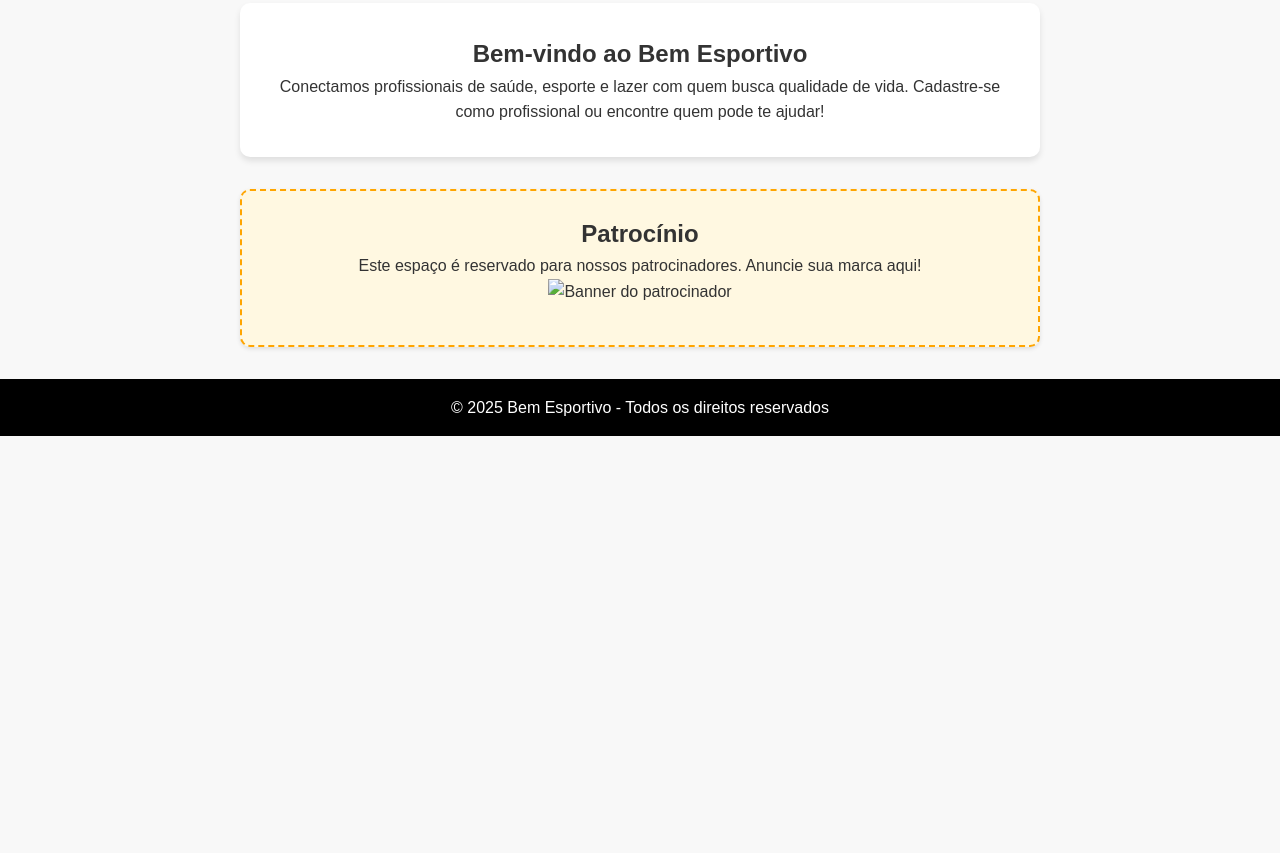
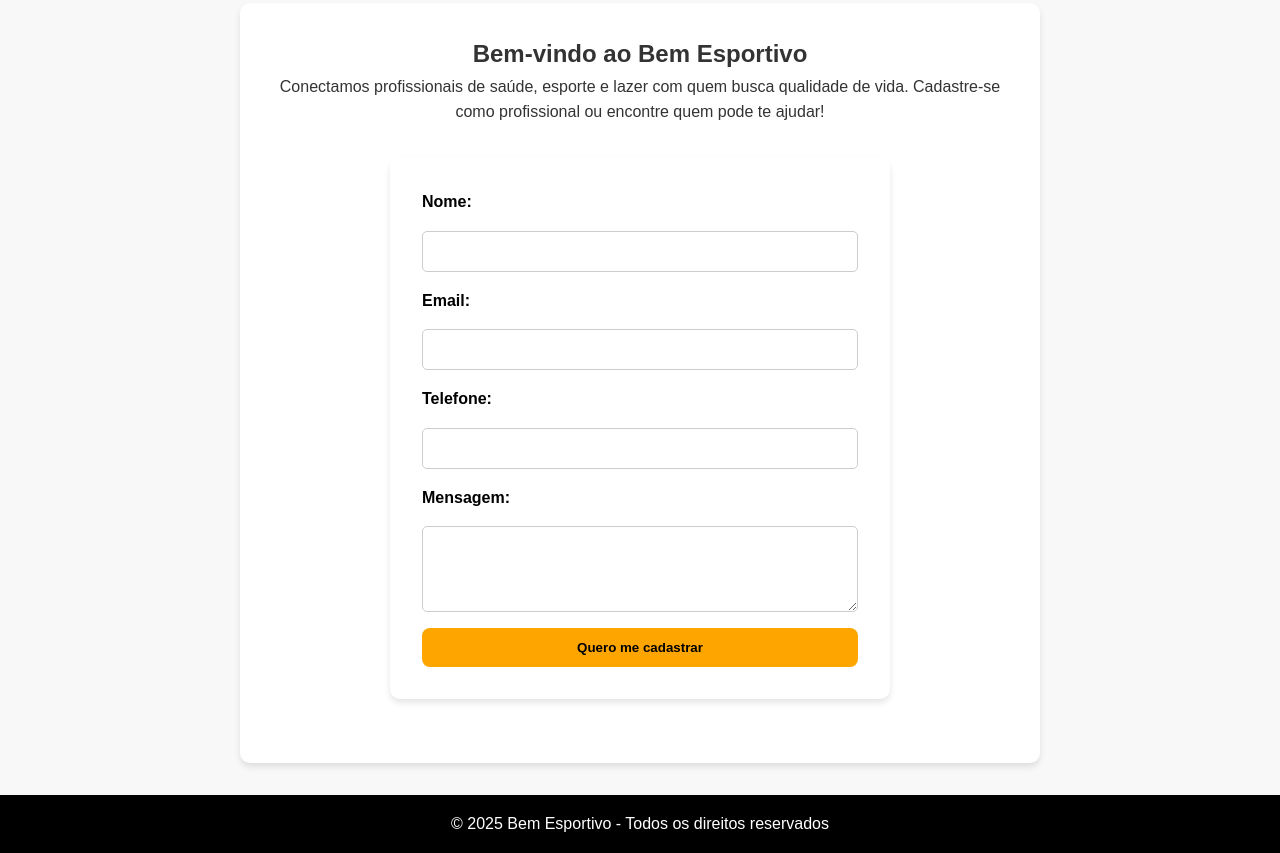
Before and after one commit to Valterigor/bemesportivo, a plain HTML site: page index.html in a window 1280 px wide. Shown: the part 567-1420 px from the top of the page. Before the commit the page ends 1003 px from the top, so only its background shows below. Drawn offline with Linux system fonts and the light colour scheme.

Commit message:
Update index.html

```diff
--- a/index.html
+++ b/index.html
@@ -5,7 +5,6 @@ index.html
 <head>
   <meta charset="UTF-8">
   <meta name="viewport" content="width=device-width, initial-scale=1.0">
-  <meta name="description" content="Conectamos profissionais de saúde, esporte e lazer com quem busca qualidade de vida.">
   <title>Bem Esportivo - Saúde, Esporte e Lazer</title>
   <style>
     :root {
@@ -34,13 +33,11 @@ index.html
       color: var(--laranja);
       padding: 2rem 1rem;
       text-align: center;
-      position: relative;
     }
 
     .logo {
       width: 300px;
-      display: block;
-      margin: 0 auto 1rem auto;
+      margin-bottom: 1rem;
     }
 
     nav {
@@ -73,23 +70,6 @@ index.html
       text-align: center;
     }
 
-    .patrocinio {
-      max-width: 800px;
-      margin: 2rem auto;
-      background: #fff8e1;
-      padding: 1.5rem;
-      border-radius: 10px;
-      border: 2px dashed var(--laranja);
-      text-align: center;
-      box-shadow: 0 2px 4px rgba(0, 0, 0, 0.1);
-    }
-
-    .patrocinio img {
-      max-width: 100%;
-      height: auto;
-      margin-bottom: 1rem;
-    }
-
     footer {
       background-color: var(--preto);
       color: var(--branco);
@@ -97,13 +77,55 @@ index.html
       padding: 1rem;
       margin-top: 2rem;
     }
+
+    .formulario {
+      background-color: var(--branco);
+      padding: 2rem;
+      border-radius: 10px;
+      box-shadow: 0 4px 6px rgba(0, 0, 0, 0.1);
+      max-width: 500px;
+      margin: 2rem auto;
+      display: flex;
+      flex-direction: column;
+      gap: 1rem;
+      text-align: left;
+    }
+
+    .formulario label {
+      font-weight: bold;
+      color: var(--preto);
+    }
+
+    .formulario input,
+    .formulario textarea {
+      padding: 0.75rem;
+      border: 1px solid #ccc;
+      border-radius: 5px;
+      font-family: Arial, sans-serif;
+      width: 100%;
+    }
+
+    .formulario button {
+      background-color: var(--laranja);
+      color: var(--preto);
+      border: none;
+      padding: 0.75rem 1.5rem;
+      border-radius: 8px;
+      font-weight: bold;
+      cursor: pointer;
+      transition: background 0.3s ease;
+    }
+
+    .formulario button:hover {
+      background-color: var(--laranja-hover);
+    }
   </style>
 </head>
 
 <body>
 
   <header>
-    <img src="logosemfundo.jpg" alt="Logo da Bem Esportivo" class="logo">
+    <img src="logosemfundo.jpg" alt="Logo Bem Esportivo" class="logo">
     <h1>A solução em Saúde, Esporte e Lazer</h1>
     <nav>
       <a href="cadastro.html">Cadastre-se como Profissional</a>
@@ -115,22 +137,62 @@ index.html
 
   <main>
     <h2>Bem-vindo ao Bem Esportivo</h2>
-    <p>Conectamos profissionais de saúde, esporte e lazer com quem busca qualidade de vida. Cadastre-se como profissional ou encontre quem pode te ajudar!</p>
+    <p>Conectamos profissionais de saúde, esporte e lazer com quem busca qualidade de vida.
+      Cadastre-se como profissional ou encontre quem pode te ajudar!</p>
+
+    <form action="https://formspree.io/f/SEU_ID_AQUI" method="POST" class="formulario">
+      <label for="nome">Nome:</label>
+      <input type="text" id="nome" name="nome" required>
+
+      <label for="email">Email:</label>
+      <input type="email" id="email" name="email" required>
+
+      <label for="telefone">Telefone:</label>
+      <input type="tel" id="telefone" name="telefone">
+
+      <label for="mensagem">Mensagem:</label>
+      <textarea id="mensagem" name="mensagem" rows="4" required></textarea>
+
+      <button type="submit">Quero me cadastrar</button>
+
+      <p class="sucesso" style="display:none; color: green;">Mensagem enviada com sucesso!</p>
+      <p class="erro" style="display:none; color: red;">Ocorreu um erro. Tente novamente.</p>
+    </form>
   </main>
-
-  <section class="patrocinio">
-    <h2>Patrocínio</h2>
-    <p>Este espaço é reservado para nossos patrocinadores. Anuncie sua marca aqui!</p>
-    <img src="banner-patrocinio.jpg" alt="Banner do patrocinador">
-    <!-- Ou substitua por código de anúncio -->
-    <!-- <ins class="adsbygoogle" style="display:block" data-ad-client="ca-pub-XXXX" data-ad-slot="YYYY" data-ad-format="auto"></ins>
-    <script>(adsbygoogle = window.adsbygoogle || []).push({});</script> -->
-  </section>
 
   <footer>
     &copy; 2025 Bem Esportivo - Todos os direitos reservados
   </footer>
 
+  <script>
+    const form = document.querySelector('.formulario');
+    const sucesso = form.querySelector('.sucesso');
+    const erro = form.querySelector('.erro');
+
+    form.addEventListener('submit', function (e) {
+      e.preventDefault();
+      const formData = new FormData(form);
+      fetch(form.action, {
+        method: 'POST',
+        body: formData,
+        headers: {
+          'Accept': 'application/json'
+        }
+      }).then(response => {
+        if (response.ok) {
+          sucesso.style.display = 'block';
+          erro.style.display = 'none';
+          form.reset();
+        } else {
+          throw new Error('Erro no envio');
+        }
+      }).catch(() => {
+        sucesso.style.display = 'none';
+        erro.style.display = 'block';
+      });
+    });
+  </script>
+
 </body>
 
 </html>
```
